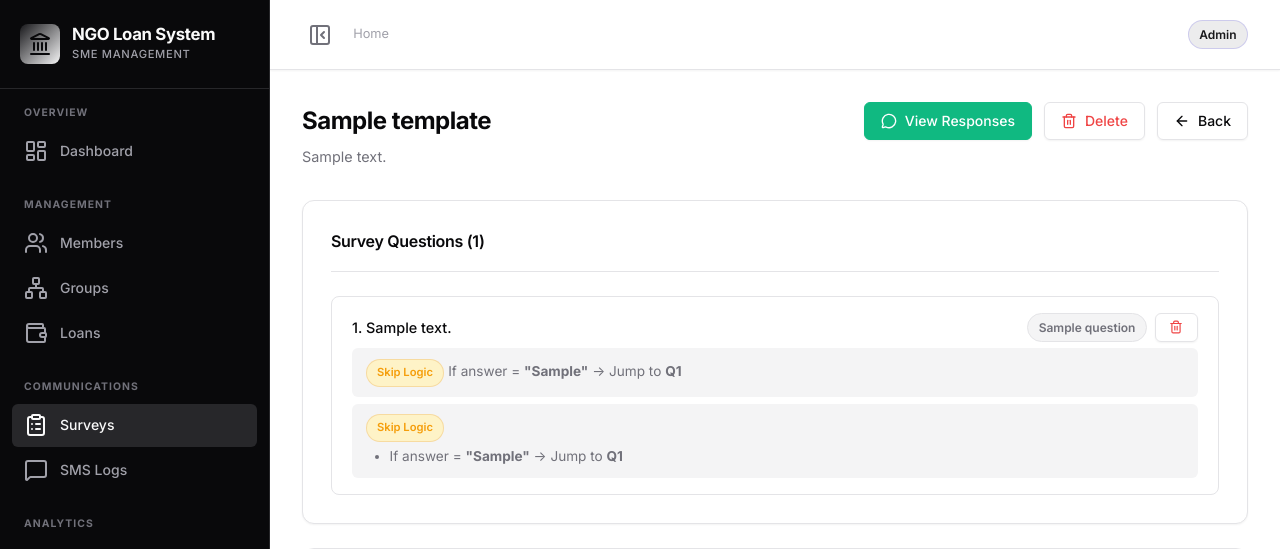
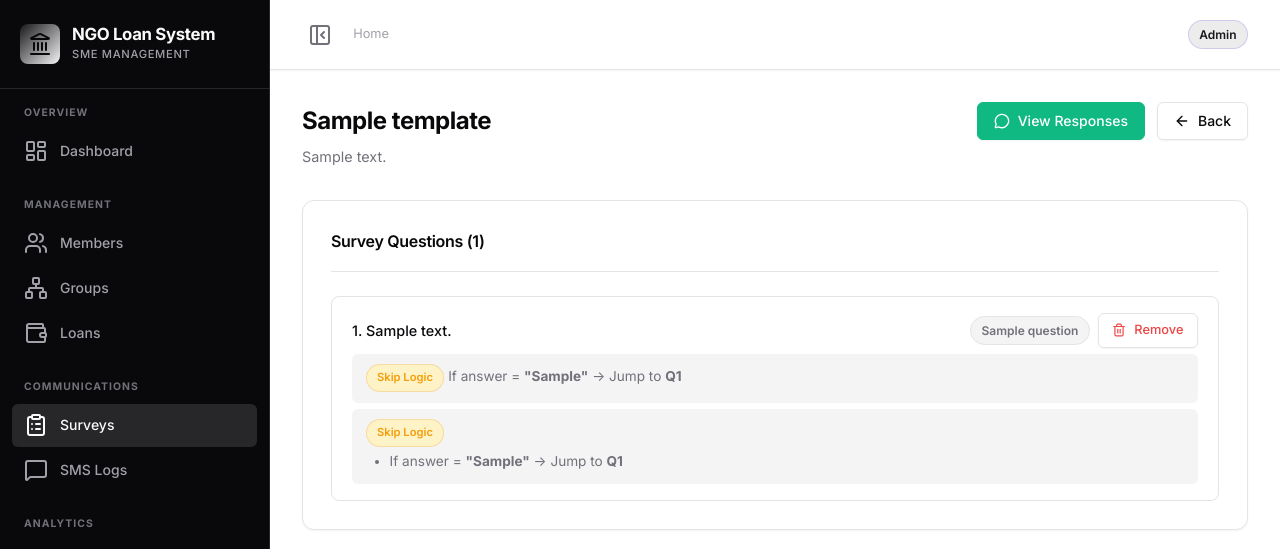
Before and after one commit to markfranci/ngo-sms-loan-system, a Flask app: page /surveys/1 in a window 1280 px wide. Shown: the top 549 px of the page. Run offline with Flask 3, Linux system fonts and the light colour scheme; a user stored in the database is signed in; tables that the repository leaves empty hold one stand-in row (values such as "Sample post").

Commit message:
Survey templates now support removing individual questions

```diff
--- a/app/static/css/main.css
+++ b/app/static/css/main.css
@@ -1475,6 +1475,7 @@ h1, h2, h3, h4, h5, h6 {
   display: flex;
   justify-content: space-between;
   align-items: center;
+  gap: 1rem;
   margin-bottom: 0.25rem;
 }
 
@@ -1482,6 +1483,13 @@ h1, h2, h3, h4, h5, h6 {
   font-weight: 500;
   color: var(--text-primary);
   font-size: 0.9rem;
+}
+
+.question-actions {
+  display: flex;
+  align-items: center;
+  gap: 0.5rem;
+  flex-shrink: 0;
 }
 
 .question-options {
--- a/app/templates/surveys/view_template.html
+++ b/app/templates/surveys/view_template.html
@@ -11,13 +11,6 @@
     <a href="{{ url_for('surveys.view_responses', survey_id=survey.id) }}" class="btn btn-success" id="btn-view-responses">
       <i data-lucide="message-circle" style="width:16px;height:16px;"></i> View Responses
     </a>
-    {% if current_user.role == 'admin' %}
-    <form method="POST" action="{{ url_for('surveys.delete', survey_id=survey.id) }}" data-confirm-title="Delete Survey" data-confirm="Delete this survey template, questions, skip rules, and responses?" data-confirm-action="Delete Survey">
-      <button type="submit" class="btn btn-outline-danger">
-        <i data-lucide="trash-2" style="width:16px;height:16px;"></i> Delete
-      </button>
-    </form>
-    {% endif %}
     <a href="{{ url_for('surveys.index') }}" class="btn btn-ghost">
       <i data-lucide="arrow-left" style="width:16px;height:16px;"></i> Back
     </a>
@@ -36,12 +29,12 @@
       <div class="question-item">
         <div class="question-header">
           <span class="question-text">{{ question.order_number }}. {{ question.question_text }}</span>
-          <div style="display:flex;align-items:center;gap:0.5rem;">
+          <div class="question-actions">
             <span class="badge badge-neutral">{{ question.question_type|capitalize }}</span>
             {% if current_user.role == 'admin' %}
             <form method="POST" action="{{ url_for('surveys.delete_question', survey_id=survey.id, question_id=question.id) }}" data-confirm-title="Remove Question" data-confirm="Remove this question from the survey? Existing responses to this question will also be deleted." data-confirm-action="Remove Question">
               <button type="submit" class="btn btn-sm btn-outline-danger" title="Remove question">
-                <i data-lucide="trash-2" style="width:14px;height:14px;"></i>
+                <i data-lucide="trash-2" style="width:14px;height:14px;"></i> Remove
               </button>
             </form>
             {% endif %}
```
